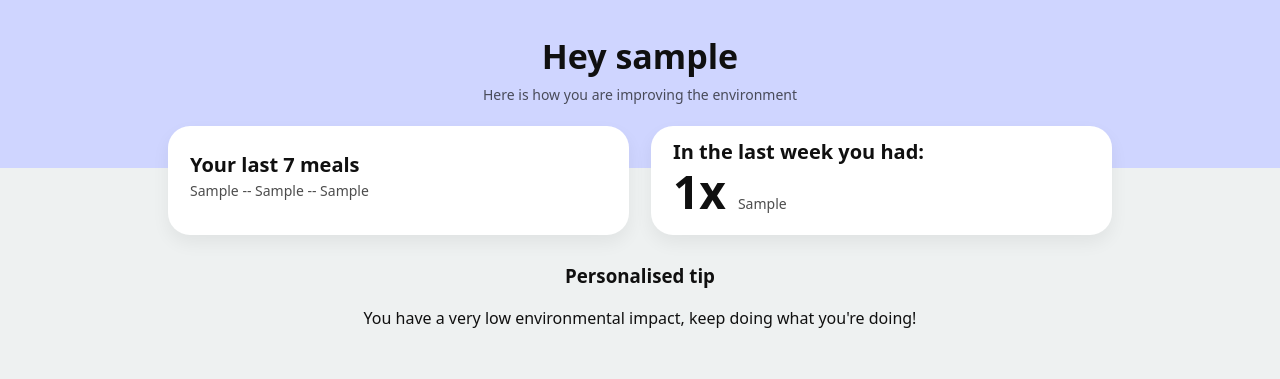
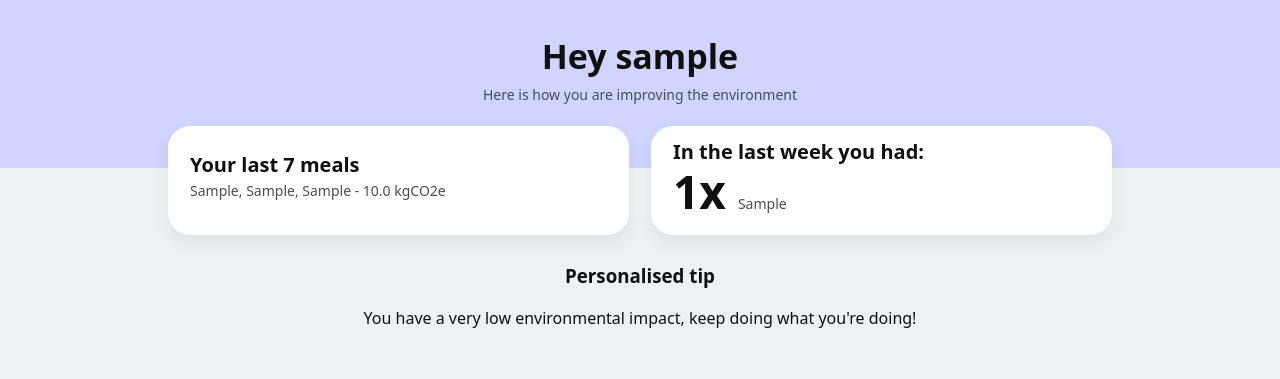
Before and after one commit to UOB-BUS-2/GroupProject, a Flask app: page / in a window 1280 px wide. Shown: the part 75-454 px from the top of the page. Run offline with Flask 3, Linux system fonts and the light colour scheme; a user stored in the database is signed in; tables that the repository leaves empty hold one stand-in row (values such as "Sample post").

Commit message:
Added emissions number for each meal on home page

```diff
--- a/app/templates/index.html
+++ b/app/templates/index.html
@@ -20,7 +20,7 @@
             <div class="stat-title">Your last 7 meals</div>
             {% for meal in last_7_meals %}
             <div class="stat-row">
-                <div class="stat-label">{{ meal.protein }} -- {{ meal.carb }} -- {{ meal.veg }}</div>
+                <div class="stat-label">{{ meal.protein }}, {{ meal.carb }}, {{ meal.veg }} - {{ meal.total_emissions|round(2) }} kgCO2e</div>
             </div>
             {% endfor %}
 
```
Also changed, not shown: app.db.
